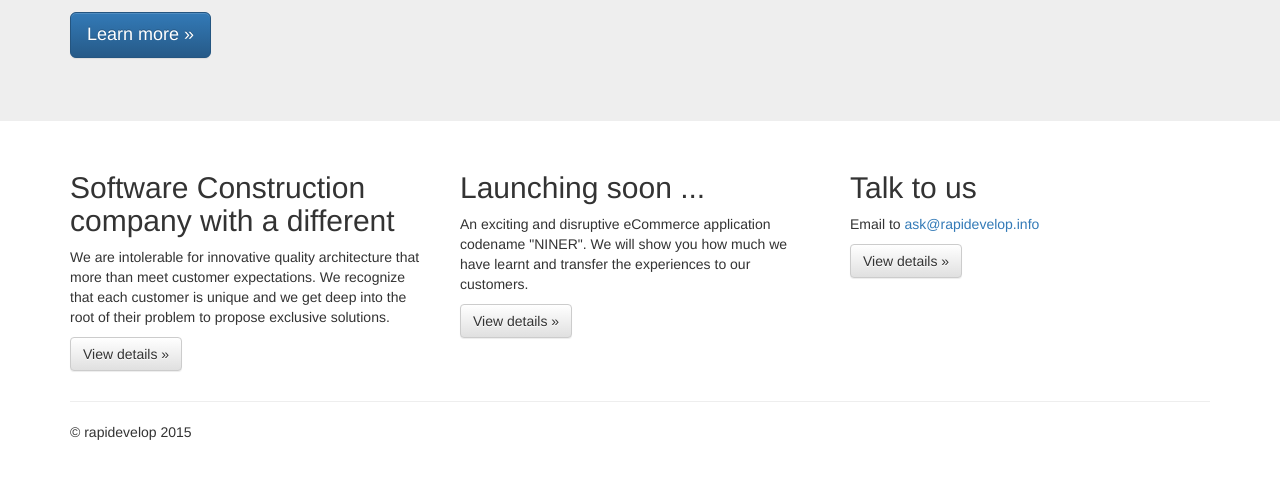
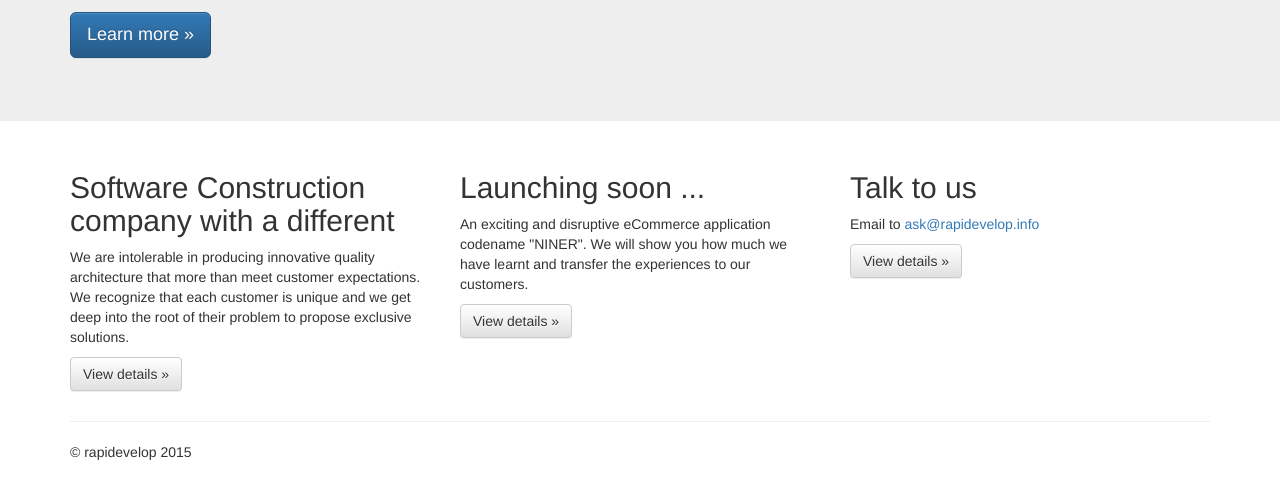
Before and after one commit to hishammk/rapidevelop.my, a plain HTML site: page index.html in a window 1280 px wide. Shown: the part 374-866 px from the top of the page. Drawn offline with nearby package versions, Linux system fonts and the light colour scheme.

Commit message:
change wording

```diff
--- a/index.html
+++ b/index.html
@@ -39,7 +39,7 @@
       <div class="row">
         <div class="col-md-4">
           <h2>Software Construction company with a different</h2>
-          <p>We are intolerable for innovative quality architecture that more than meet customer expectations. We recognize that each customer
+          <p>We are intolerable in producing innovative quality architecture that more than meet customer expectations. We recognize that each customer
           is unique and we get deep into the root of their problem to propose exclusive solutions.</p>
           <p><a class="btn btn-default" href="#" role="button">View details &raquo;</a></p>
        </div>
```
